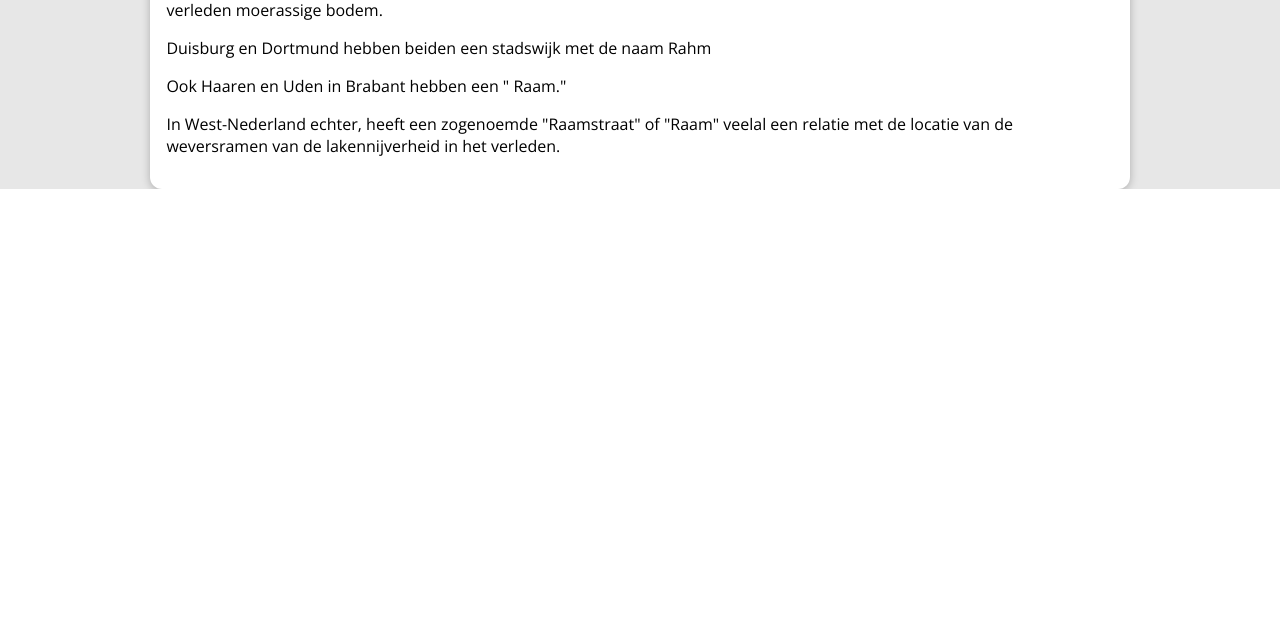
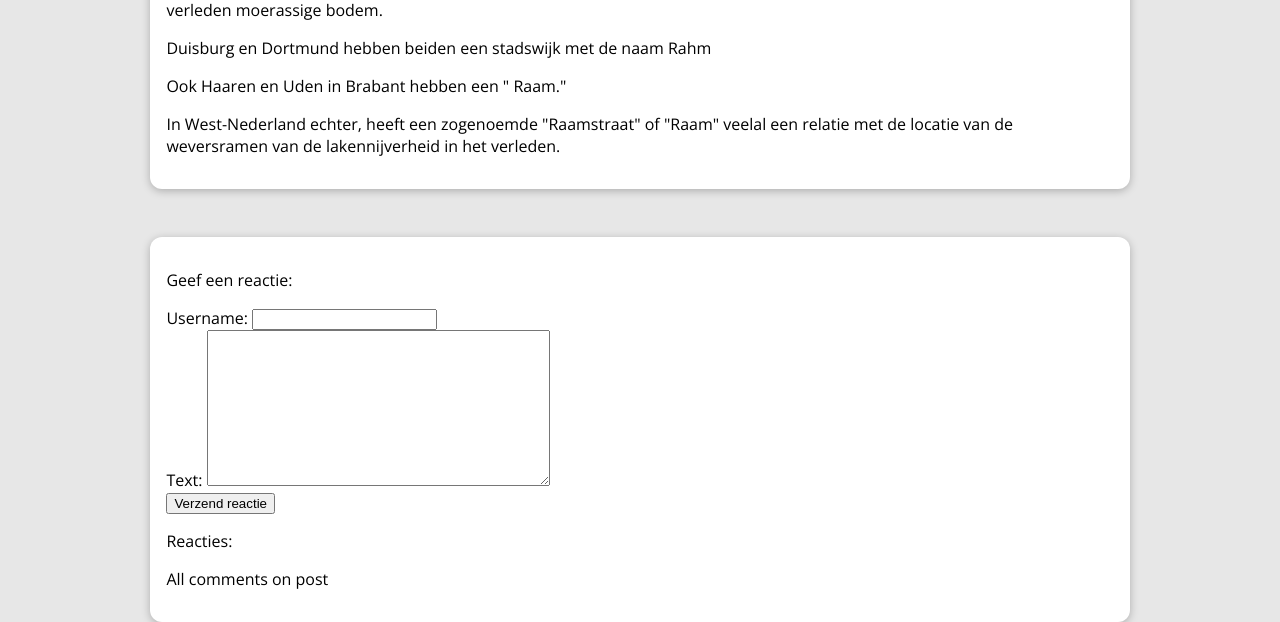
Before and after one commit to gewooniv/eijgenraamnet, a Django app: a page that uses articles/templates/articles/post_page.html in a window 1280 px wide. Shown: the part 1997-2619 px from the top of the page. Before the commit the page ends 2186 px from the top, so only its background shows below. Run offline with Django 5.2, Linux system fonts and the light colour scheme; data comes from the database, SQL or seed files in the repository.

Commit message:
added comment form to post page

```diff
--- a/articles/forms.py
+++ b/articles/forms.py
@@ -1,8 +1,8 @@
 from django import forms
-from .models import Comment
+from .models import CommentForm
 
-class Comment(forms.ModelForm):
+class CommentForm(forms.ModelForm):
     class Meta:
-        model = Comment
+        model = CommentForm
         # fields = ['username', 'text']
         exclude = ['post', 'date']
--- a/articles/models.py
+++ b/articles/models.py
@@ -32,7 +32,7 @@ class Post(m.Model):
         super().save(*args, **kwargs)
     '''
 
-class Comment(m.Model):
+class CommentForm(m.Model):
     post = m.ForeignKey(Post, on_delete=m.CASCADE, null=False)
     username = m.CharField(max_length=64)
     date = m.DateField()
--- a/articles/templates/articles/post_page.html
+++ b/articles/templates/articles/post_page.html
@@ -20,10 +20,19 @@
         <main>
             <p>{{ post.content|linebreaks }}</p>
         </main>
-    </section>
-    <section>
-        <h2>Reacties:</h2>
+        <main>
             <div>
-
+                <p>Geef een reactie:</p>
+                <form action='/' method='POST'>
+                    {% csrf_token %}
+                        {{ form }}
+                    <button type='submit'>Verzend reactie</button>
+                </form>
+            </div>
+            <div>
+                <p>Reacties:</p>
+                <p>All comments on post</p>
+            </div>
+        </main>
     </section>
 {% endblock %}
--- a/articles/views.py
+++ b/articles/views.py
@@ -2,6 +2,7 @@ from datetime import date
 from django.shortcuts import get_object_or_404, render
 
 from .models import Post
+from .forms import CommentForm
 
 def get_posts():
     all_posts = Post.objects.all().order_by('date')
@@ -24,6 +25,10 @@ def posts(request):
 
 def post_page(request, slug):
     single_post = get_object_or_404(Post, slug=slug)
+
+
+    form = CommentForm()
     return render(request, 'articles/post_page.html', {
         'post': single_post,
+        'form': form
     })
```
